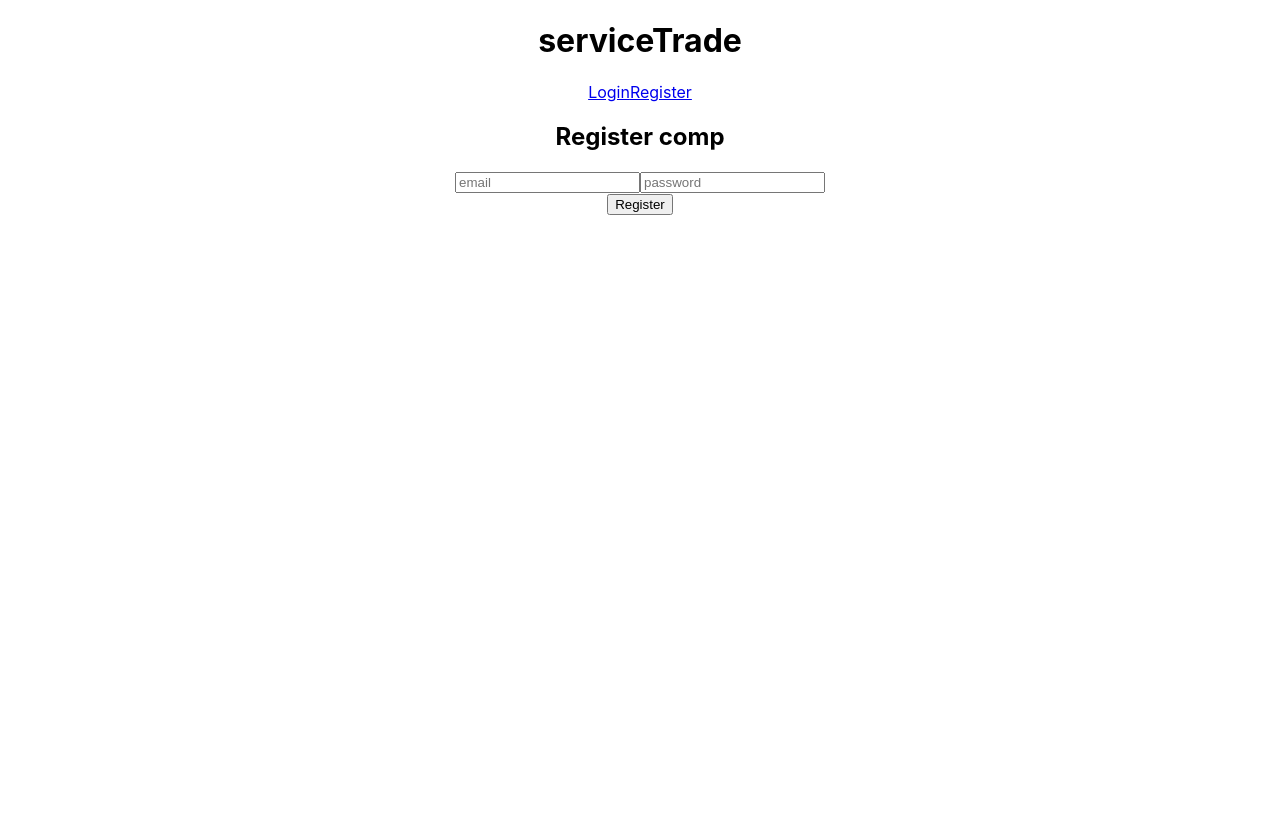
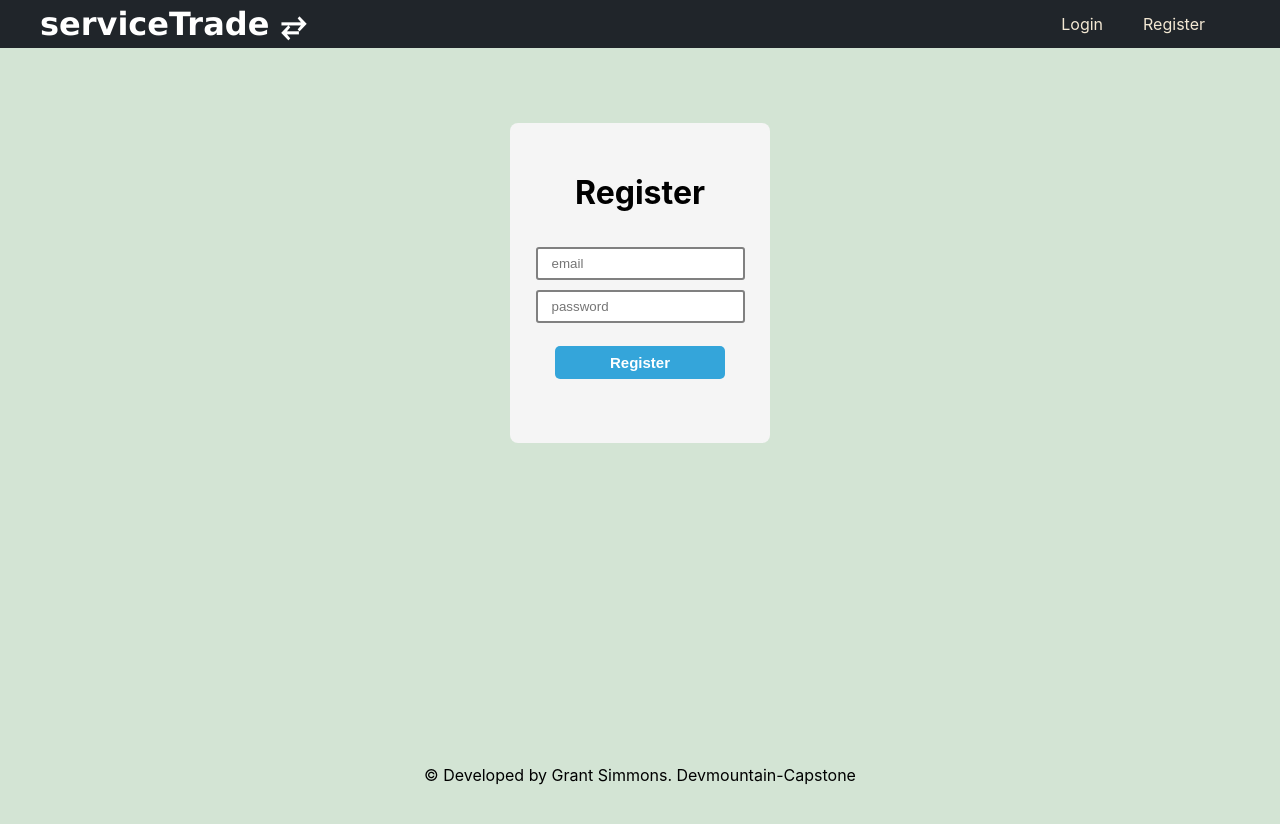
Before and after one commit to GrantSimmonsDV/serviceTrade, a React (Create React App) app: page /register in a window 1280 px wide. Shown: the top 824 px of the page. Before the commit the page ends 800 px from the top, so only its background shows below. Built offline with nearby package versions, Linux system fonts and the light colour scheme.

Commit message:
updateWED

```diff
--- a/src/components/chat/Chat.js
+++ b/src/components/chat/Chat.js
@@ -15,6 +15,7 @@
 import React, { useState, useEffect } from "react";
 import axios from "axios";
 import ChatList from "./ChatList";
+import "./Chat.css"
 
 export default function Chat(props) {
   const [message_text, setMessage_Text] = useState("");
--- /dev/null
+++ b/src/components/login/Login.css
@@ -0,0 +1,88 @@
+* {
+  margin: 0px;
+  padding: 0px;
+  box-sizing: border-box;
+  /* overflow:visible; */
+}
+
+.login_container {
+  /* border: 2px solid rgb(156, 156, 156); */
+  width: 260px;
+  height: 320px;
+  /* margin-right: 130px; */
+  padding-top: 20px;
+  border-radius: 8px;
+  /* background-color: hsl(127, 27%, 94%); */
+  background-color: rgb(245, 245, 245);
+
+  /* display: flex;
+    flex-direction: row; */
+
+  /* display: flex;
+    flex-direction: ;
+    align-content: flex-end;
+    line-height: 2; */
+}
+
+h2 {
+  margin: 10px 0;
+}
+
+input {
+  margin: 5px 10px;
+  border: 2px solid gray;
+  padding: 7px 14px;
+  border-radius: 3px;
+  /* width: 100px;
+    display: flex;
+    flex-direction: row; */
+  /* justify-content: flex-end; */
+}
+
+.login_button {
+  margin: 18px 10px;
+  padding: 8px 65px;
+  border-radius: 5px;
+  background-color: rgb(52, 165, 218);
+  font-size: 15px;
+  border: none;
+  color: white;
+  font-weight: bold;
+}
+
+.login_fields {
+  /* display: flex;
+    flex-direction: row;
+    justify-content: flex-end;
+    line-height: 2; */
+}
+
+.login {
+  display: flex;
+  flex-direction: row;
+  justify-content: center;
+
+  /* position: fixed; */
+  /* z-index: 1; */
+  left: 0;
+  top: 0;
+  width: 100%;
+  height: 100vh;
+  background-color: hsl(124, 23%, 86%);
+  padding-top: 75px;
+}
+
+
+/* img {
+    max-width:400px;
+    height:auto;
+    border-radius: 3px;
+} */
+
+#login_info {
+  position: fixed;
+  margin-bottom: 15px;
+  bottom: 0;
+  width: 100%;
+  text-align: center;
+}
--- a/src/components/login/Login.js
+++ b/src/components/login/Login.js
@@ -7,6 +7,7 @@
 
 import React, { useState } from "react";
 import axios from "axios";
+import "./Login.css";
 
 export default function Login(props) {
   const [email, setEmail] = useState("");
@@ -27,8 +28,11 @@ export default function Login(props) {
 
   return (
     <div className="login">
-      <h2>Login comp</h2>
-      <form action="" className="register_fields">
+      {/* <img src="serve_pic.png" alt="" /> */}
+      <div className="login_container">
+        <h2>Login</h2>
+        <form action="" className="login_fields">
+          {/* <div className="login_input"> */}
           <input
             type="text"
             name="email"
@@ -45,10 +49,13 @@ export default function Login(props) {
             value={password}
             onChange={(e) => setPassword(e.target.value)}
           />
+          {/* </div> */}
         </form>
         <button onClick={handleClick} className="login_button">
           Login
         </button>
       </div>
+        <p id="login_info">	&#169; Developed by Grant Simmons. Devmountain-Capstone</p>
+    </div>
   );
 }
--- /dev/null
+++ b/src/components/navbar/Navbar.css
@@ -0,0 +1,58 @@
+.navbar {
+    background-color: rgb(32,37,42);
+    display: flex;
+    padding: 5px 40px;
+  }
+
+  h1 {
+    color: white;
+    font-family: Lucida Sans,Lucida Sans Regular,Lucida Grande,Lucida Sans Unicode,Geneva,Verdana,sans-serif;;
+
+}
+
+.links {
+    display: flex;
+    flex-direction: row;
+    margin-left: auto;
+    justify-content: flex-end;
+    align-items: center;
+    margin-right: 15px;
+    color: white;
+  }
+
+  a {
+    padding: 0px 15px;
+    list-style-type: none;
+    margin: 0 5px;
+    color: rgb(243, 232, 211);
+    text-decoration: none;
+  }
+
+.logout_button {
+    margin: 5px 10px;
+  padding: 4px 16px;
+  border-radius: 5px;
+  background-color: rgb(52, 165, 218);
+  font-size: 15px;
+  border: none;
+  color: white;
+  font-weight: bold;
+}
+/*
+  @media screen and (max-width: 990px) {
+    .nav_bar {
+      display: none;
+    }
+    .nav_mobile {
+      display: block;
+    }
+  }
+
+  @media screen and (min-width: 990px) {
+    .nav_mobile {
+      display: none;
+    }
+  }
+
+  .span {
+    margin-top: 10px; */
--- a/src/components/navbar/Navbar.js
+++ b/src/components/navbar/Navbar.js
@@ -9,26 +9,24 @@
 
 import { Link } from "react-router-dom";
 import axios from "axios";
+import "./Navbar.css";
 
 function Navbar(props) {
-
   const handleClick = () => {
-    axios.delete("/logout")
-    .then((res) => {
+    axios.delete("/logout").then((res) => {
       props.handleUserId(null);
-        alert(res.data)
-        window.location.pathname="/login";
-    })
+      alert(res.data);
+      window.location.pathname = "/login";
+    });
     // //used for 404 errors, or network errors
     // .catch((error) => {
     //   console.log(error)
     // })
   };
 
-
   return (
     <div className="navbar">
-      <h1>serviceTrade</h1>
+      <h1>serviceTrade &#10562;</h1>
       <div className="links">
         {!props.userId && (
           <>
--- /dev/null
+++ b/src/components/register/Register.css
@@ -0,0 +1,88 @@
+* {
+  margin: 0px;
+  padding: 0px;
+  box-sizing: border-box;
+  /* overflow:visible; */
+}
+
+.register_container {
+  /* border: 2px solid rgb(156, 156, 156); */
+  width: 260px;
+  height: 320px;
+  /* margin-right: 130px; */
+  padding-top: 20px;
+  border-radius: 8px;
+  /* background-color: hsl(127, 27%, 94%); */
+  background-color: rgb(245, 245, 245);
+
+  /* display: flex;
+    flex-direction: row; */
+
+  /* display: flex;
+    flex-direction: ;
+    align-content: flex-end;
+    line-height: 2; */
+}
+
+h2 {
+  margin: 10px 0;
+}
+
+input {
+  margin: 5px 10px;
+  border: 2px solid gray;
+  padding: 7px 14px;
+  border-radius: 3px;
+  /* width: 100px;
+    display: flex;
+    flex-direction: row; */
+  /* justify-content: flex-end; */
+}
+
+.register_button {
+  margin: 18px 10px;
+  padding: 8px 55px;
+  border-radius: 5px;
+  background-color: #34a5da;
+  font-size: 15px;
+  border: none;
+  color: white;
+  font-weight: bold;
+}
+
+.register_fields {
+  /* display: flex;
+    flex-direction: row;
+    justify-content: flex-end;
+    line-height: 2; */
+}
+
+.register {
+  position: relative;
+  display: flex;
+  flex-direction: row;
+  justify-content: center;
+
+  /* position: fixed; */
+  /* z-index: 1; */
+  left: 0;
+  top: 0;
+  width: 100%;
+  height: 100vh;
+  background-color: hsl(124, 23%, 86%);
+  padding-top: 75px;
+}
+
+/* img {
+    max-width:400px;
+    height:auto;
+    border-radius: 3px;
+} */
+
+#register_info {
+  position: fixed;
+  margin-bottom: 15px;
+  bottom: 0;
+  width: 100%;
+  text-align: center;
+}
--- a/src/components/register/Register.js
+++ b/src/components/register/Register.js
@@ -1,5 +1,6 @@
-import React, {useState} from "react";
+import React, { useState } from "react";
 import axios from "axios";
+import "./Register.css";
 
 export default function Register() {
   const [email, setEmail] = useState("");
@@ -7,14 +8,15 @@ export default function Register() {
 
   const handleClick = () => {
     axios.post("/register", { email, password }).then((res) => {
-      console.log(res)
+      console.log(res);
       alert(res.data);
     });
   };
 
   return (
     <div className="register">
-      <h2>Register comp</h2>
+      <div className="register_container">
+      <h2>Register</h2>
       <form action="" className="register_fields">
         <input
           type="text"
@@ -36,6 +38,8 @@ export default function Register() {
       <button onClick={handleClick} className="register_button">
         Register
       </button>
+      </div>
+      <div id="register_info">	&#169; Developed by Grant Simmons. Devmountain-Capstone</div>
     </div>
   );
 }
--- a/src/components/trading/Card.js
+++ b/src/components/trading/Card.js
@@ -1,5 +1,6 @@
 import React, { useState, useEffect } from "react";
 import axios from "axios";
+import "./Trading.css";
 
 export default function Card(props) {
   const [allNeededByUser, setAllNeedByUser] = useState([]);
@@ -9,27 +10,28 @@ export default function Card(props) {
   useEffect(() => {
     function cardNeeded() {
       axios.get(`/trading/needed/${user_id}`).then((res) => {
-        console.log(res.data, "res.data info")
+        console.log(res.data, "res.data info");
         return setAllNeedByUser(res.data);
       });
+    }
+    return () => {
+      cardNeeded();
     };
-   return () => {cardNeeded()};
   }, []);
 
-
   const createAChat = () => {
-    axios.post("/trading", {
-      user_id_1: props.userId,
-      user_id_2: props.user_id
-    }).then((res) => {
-    });
+    axios
+      .post("/trading", {
+        user_id_1: props.userId,
+        user_id_2: props.user_id,
+      })
+      .then((res) => {});
   };
 
-
-console.log(allNeededByUser, "array info")
+  console.log(allNeededByUser, "array info");
 
   return (
-    <div className="trading">
+
       <div className="match_card">
         <h3>Offered</h3>
         <p>
@@ -43,6 +45,6 @@ console.log(allNeededByUser, "array info")
         ))}
         <button onClick={createAChat}>Chat</button>
       </div>
-    </div>
+
   );
 }
--- a/src/components/trading/Trading.css
+++ b/src/components/trading/Trading.css
@@ -1,6 +1,24 @@
 .match_card {
-
   border: 1px solid black;
   height: 250px;
   width: 250px;
 }
+
+.all_cards {
+  /* border: 3px solid green; */
+  margin-left: 50px;
+  margin-right: 50px;
+  margin-bottom: 50px;
+  display: flex;
+  flex-direction: row;
+  flex-wrap: wrap;
+  justify-content: space-evenly;
+  gap: 50px;
+
+  /* align-content: space-around; */
+}
+
+h2 {
+  margin: 30px 0px;
+  font-size: xx-large;
+}
--- a/src/components/trading/Trading.js
+++ b/src/components/trading/Trading.js
@@ -5,7 +5,6 @@ import "./Trading.css";
 
 export default function Trading(props) {
   const [offeredCard, setOfferedCard] = useState([]);
-
 
   useEffect(() => {
     axios.get("/trading/offered").then((res) => {
@@ -15,8 +14,8 @@ export default function Trading(props) {
 
   return (
     <div className="trading">
-      <h2>Trading comp</h2>
-
+      <h2>Trading</h2>
+      <div className="all_cards">
         {offeredCard.map((obj) => (
           <Card
             key={obj.id}
@@ -28,5 +27,6 @@ export default function Trading(props) {
           />
         ))}
       </div>
+    </div>
   );
 }
```
Also changed, not shown: public/serve_pic.png (added), public/tools_pic.jpg (added). Lines whose indentation alone changed are shown as unchanged.
